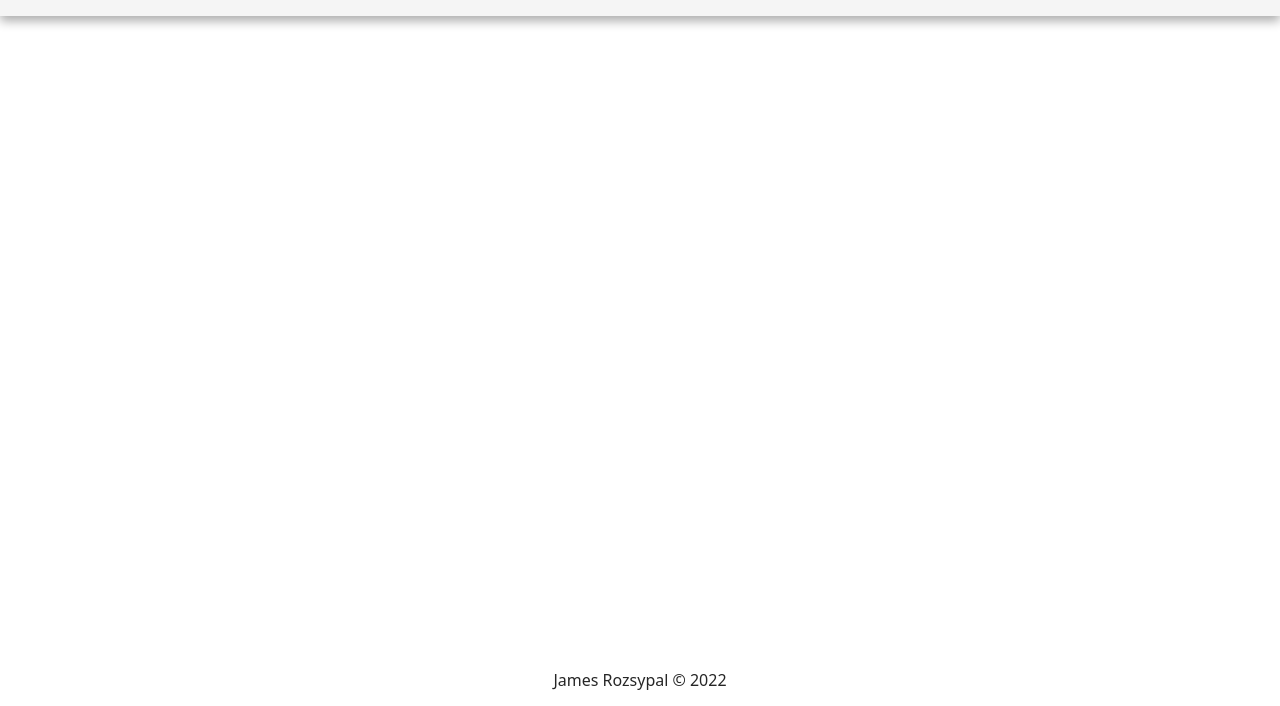
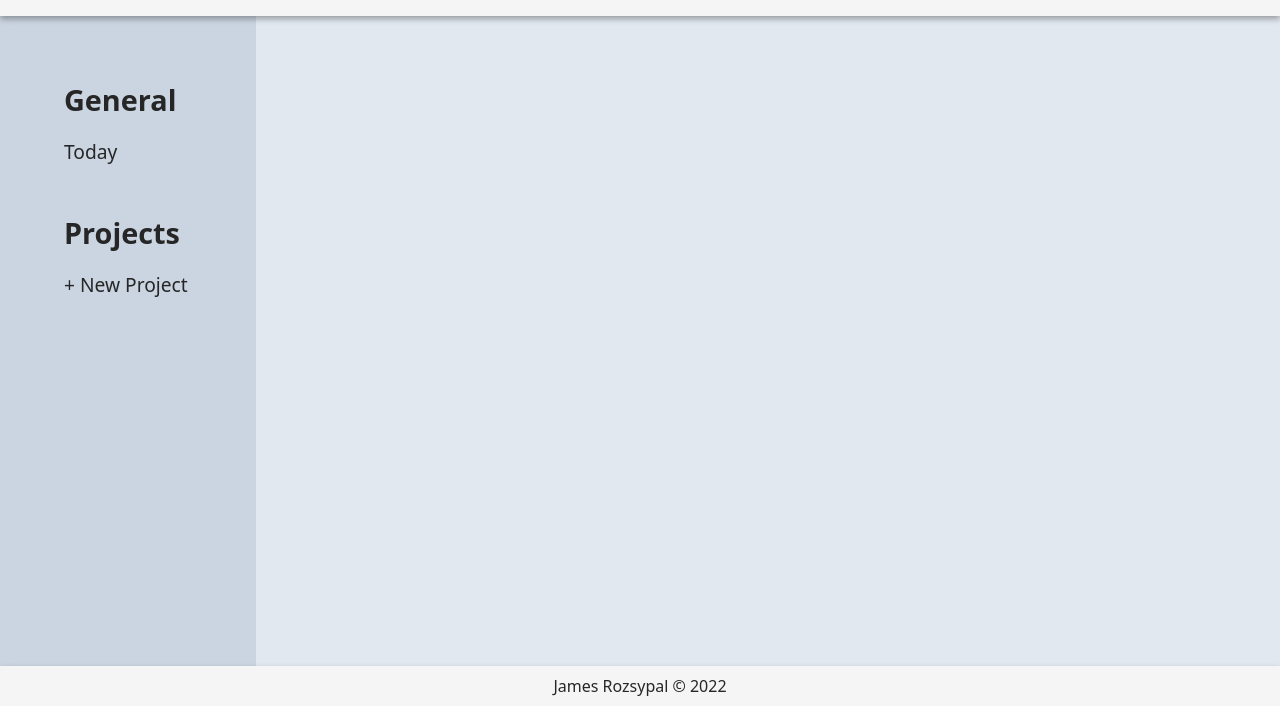
Before and after one commit to James-Rozy/todo-list, a website built with webpack: page dist/index.html in a window 1280 px wide. Shown: the part 100-806 px from the top of the page. Built offline with nearby package versions, Linux system fonts and the light colour scheme.

Commit message:
Add base side-bar structure with styling

```diff
--- a/src/pages/page-load.js
+++ b/src/pages/page-load.js
@@ -1,18 +1,23 @@
+import setSideBar from "./side-bar";
+
 const getHeader = () => {
   const header = document.createElement("header");
   const title = document.createElement("h1");
-  const btnAddTodo = getButton("+ Add To-Do");
+  const nav = getNav();
 
   title.textContent = "What To Do";
 
   header.appendChild(title);
-  header.appendChild(btnAddTodo);
+  header.appendChild(nav);
 
   return header;
 }
 
 const getNav = () => {
   const nav = document.createElement("nav");
+  const btnAddTodo = getButton("+ Add To-Do");
+
+  nav.appendChild(btnAddTodo);
 
   return nav;
 }
@@ -27,13 +32,15 @@ const getButton = (name, className) => {
       // new todo
       console.log("Make a new to-do");
     }
-    if (e.target.classList.contains("btnAddProject")) {
-      // new project
-      console.log("Make new project");
-    }
   });
 
   return button;
+}
+
+const getMain = () => {
+  const main = document.createElement("main");
+
+  return main;
 }
 
 const getFooter = () => {
@@ -50,12 +57,16 @@ const getFooter = () => {
 const pageLoad = () => {
   const body = document.querySelector("body");
   const content = document.createElement("div");
+
   content.setAttribute("id", "content");
 
   content.appendChild(getHeader());
+  content.appendChild(getMain());
   content.appendChild(getFooter());
 
   body.appendChild(content);
+
+  setSideBar();
 }
 
 export default pageLoad;
--- /dev/null
+++ b/src/pages/project-content.js
@@ -0,0 +1,18 @@
+const getProject = () => {
+  const projectDiv = document.createElement("div");
+  const projectTitle = document.createElement("h2");
+
+  return projectDiv
+}
+
+const setProject = () => {
+  const main = document.querySelector("main");
+
+  while(main.firstChild) {
+    main.remove(main.firstChild);
+  }
+
+  main.appendChild(getProject());
+}
+
+export default setProject;
--- /dev/null
+++ b/src/pages/side-bar.js
@@ -0,0 +1,54 @@
+const getSideBar = () => {
+  const sideBar = document.createElement("div");
+  const general = getSection("General");
+  const today = getProject("Today");
+  const projects = getSection("Projects");
+  const newProject = getProject("+ New Project");
+
+  sideBar.setAttribute("id", "side-bar");
+
+  general.appendChild(today);
+  sideBar.appendChild(general);
+  projects.appendChild(newProject);
+  sideBar.appendChild(projects);
+
+  return sideBar;
+}
+
+const getSection = (name) => {
+  const sectionDiv = document.createElement("div");
+  const sectionName = document.createElement("h2");
+
+  sectionDiv.classList.add("side-section");
+  sectionName.textContent = name;
+  sectionDiv.appendChild(sectionName);
+
+  return sectionDiv;
+}
+
+const getProject = (name) => {
+  const projectDiv = document.createElement("div");
+  const projectName = document.createElement("h3");
+
+  projectDiv.classList.add("side-project");
+  projectName.textContent = name;
+  projectDiv.appendChild(projectName);
+
+  projectDiv.addEventListener("click", e => {
+    // When a prject div is clicked it should load that project onto project-content
+  });
+
+  return projectDiv;
+}
+
+const setSideBar = () => {
+  const main = document.querySelector("main");
+
+  while(main.firstChild) {
+    main.remove(main.firstChild);
+  }
+
+  main.appendChild(getSideBar());
+}
+
+export default setSideBar;
--- a/src/style.css
+++ b/src/style.css
@@ -3,6 +3,8 @@
   --bg-color: #f5f5f5;
   --dark-text: #262626;
   --light-text: #fafafa;
+  --slate-200: #e2e8f0;
+  --slate-300: #cbd5e1;
   --slate-700: #334155;
   --slate-800: #1e293b;
   --slate-900: #0f172a;
@@ -24,6 +26,20 @@ h1 {
   font-size: 2.4rem;
   font-weight: 900;
   color: var(--slate-800);
+}
+
+h2 {
+  font-size: 1.8rem;
+  font-weight: 700;
+}
+
+h3 {
+  font-size: 1.2rem;
+  font-weight: 500;
+}
+
+body {
+  background-color: var(--slate-200);
 }
 
 /* BUTTONS */
@@ -52,7 +68,6 @@ button:active {
   min-height: 100vh;
   display: flex;
   flex-direction: column;
-  align-items: center;
 }
 
 /* HEADER */
@@ -62,9 +77,35 @@ header {
   flex-direction: row;
   align-items: center;
   justify-content: space-between;
-  padding: 32px 96px;
+  padding: 32px 64px;
   background-color: var(--bg-color);
-  box-shadow: 0 5px 10px 0 var(--shadow-color);
+  box-shadow: 0 3px 6px var(--shadow-color);
+  z-index: 2;
+}
+
+/* MAIN */
+main {
+  display: flex;
+  min-width: 100vw;
+  min-height: calc(100vh - 2.9rem - 64px);
+  padding-bottom: 2.4rem;
+  z-index: 1;
+}
+
+/* SIDEBAR */
+#side-bar {
+  padding: 64px 64px;
+  min-width: 16rem;
+  display: flex;
+  flex-direction: column;
+  gap: 3rem;
+  background-color: var(--slate-300);
+}
+
+.side-section {
+  display: flex;
+  flex-direction: column;
+  gap: 1.2rem;
 }
 
 /* FOOTER */
@@ -73,10 +114,12 @@ footer {
   bottom: 0;
   width: 100vw;
   height: 2.5rem;
-  margin-top: 1.5rem;
+  background-color: var(--bg-color);
   display: flex;
   align-items: center;
   justify-content: center;
+  box-shadow: 0 3px 6px var(--shadow-color);
+  z-index: 2;
 }
 
 footer > p {
--- a/webpack.config.js
+++ b/webpack.config.js
@@ -6,6 +6,8 @@ module.exports = {
   entry: {
     index: "./src/index.js",
     pageLoad: "./src/pages/page-load.js",
+    sideBar: "./src/pages/side-bar.js",
+    projectContent: "./src/pages/project-content.js",
   },
   devtool: "inline-source-map",
   devServer: {
```
Also changed, not shown: dist/index.bundle.js, dist/index.html, dist/pageLoad.bundle.js (added), dist/projectContent.bundle.js (added), dist/sideBar.bundle.js (added).
